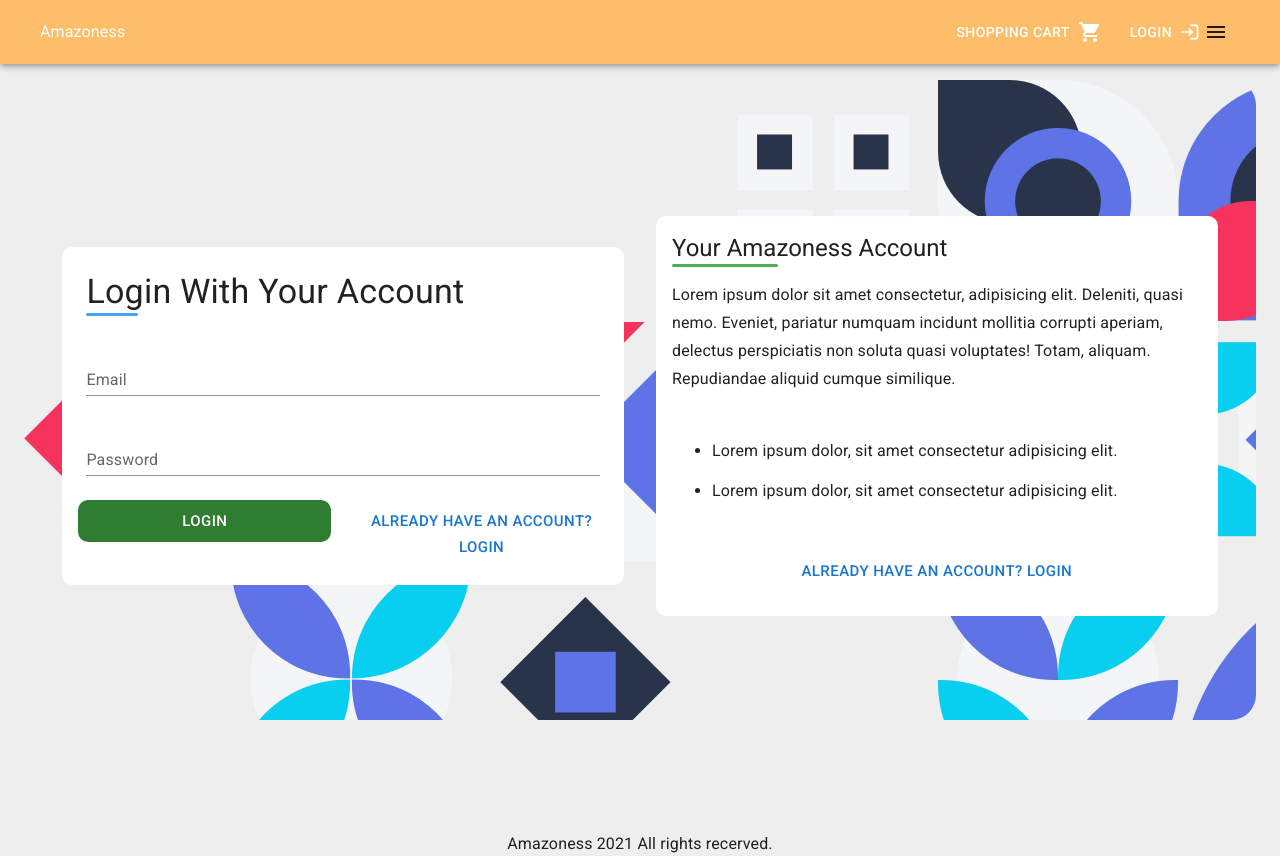
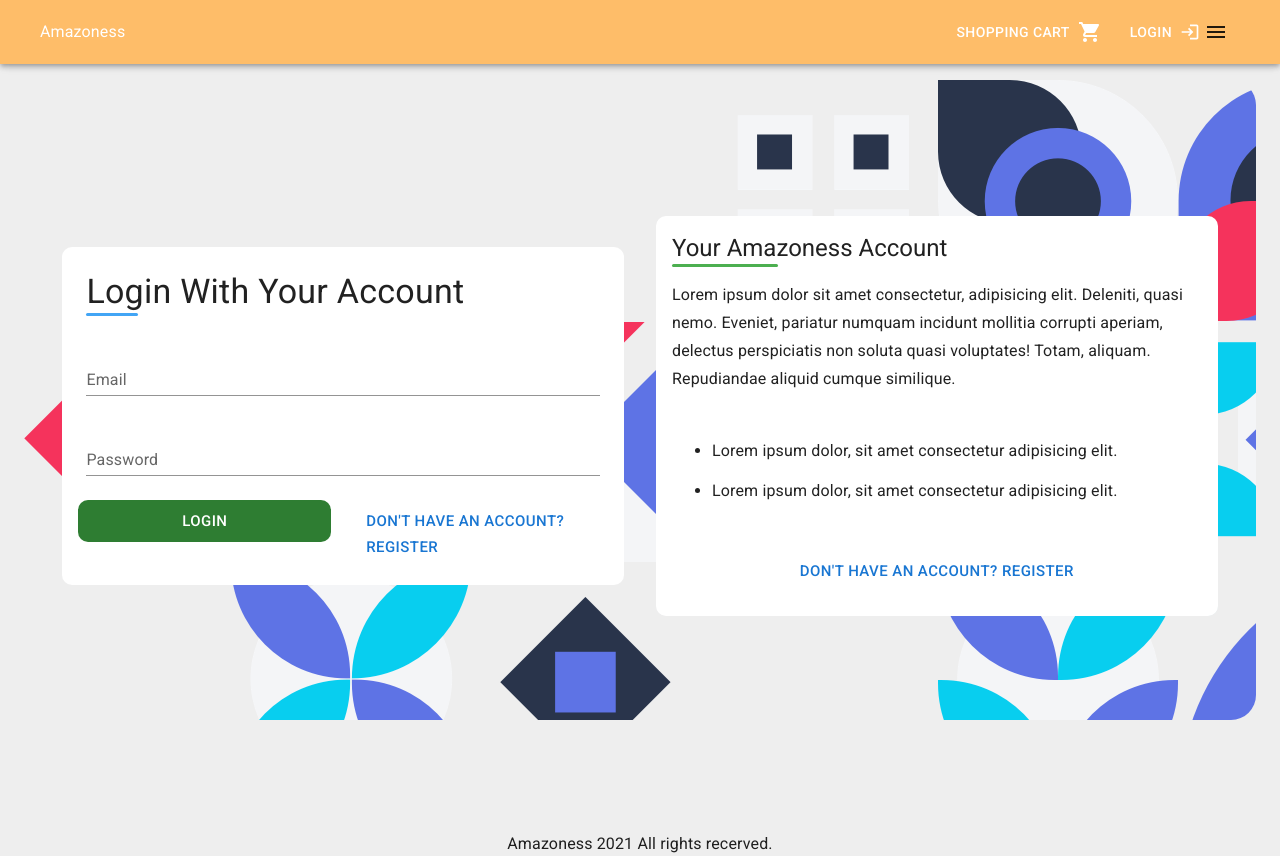
Before and after one commit to TheMrCorvy/amazoness, a Next.js app: page /login in a window 1280 px wide. Built offline with nearby package versions, Linux system fonts and the light colour scheme.

Commit message:
added next/link

```diff
--- a/src/misc/staticData.ts
+++ b/src/misc/staticData.ts
@@ -118,6 +118,7 @@ export const urlKeyWords: UrlKeyWords = {
 	productNotFound: "/product-was-not-found",
 	cart: "/cart",
 	login: "/login",
+	register: "/register",
 	shippingInfo: "/about-shippings",
 	faq: "/frequently-asked-questions",
 }
--- a/src/pages/login.tsx
+++ b/src/pages/login.tsx
@@ -1,4 +1,5 @@
 import { FC } from "react"
+import NextLink from "next/link"
 
 import {
 	Button,
@@ -14,7 +15,7 @@ import useStyles from "../styles/pages/login"
 
 import UnderlinedTitle from "../components/UnderlinedTitle"
 
-import { appName } from "../misc/staticData"
+import { appName, urlKeyWords } from "../misc/staticData"
 
 const LoginPage: FC = () => {
 	const classes = useStyles()
@@ -69,9 +70,11 @@ const LoginPage: FC = () => {
 									</Button>
 								</Grid>
 								<Grid item xs={12} md={6}>
-									<Button color="info" size="large">
-										Already have an account? login
-									</Button>
+									<NextLink href={urlKeyWords.register} passHref>
+										<Button color="info" size="large" component="a">
+											don't have an account? register
+										</Button>
+									</NextLink>
 								</Grid>
 							</Grid>
 						</CardActions>
@@ -112,9 +115,11 @@ const LoginPage: FC = () => {
 									</Typography>
 								</li>
 							</ul>
-							<Button size="large" color="info">
-								Already have an account? Login
-							</Button>
+							<NextLink href={urlKeyWords.register} passHref>
+								<Button size="large" color="info" component="a">
+									don't have an account? register
+								</Button>
+							</NextLink>
 						</CardContent>
 					</Card>
 				</Grid>
```
